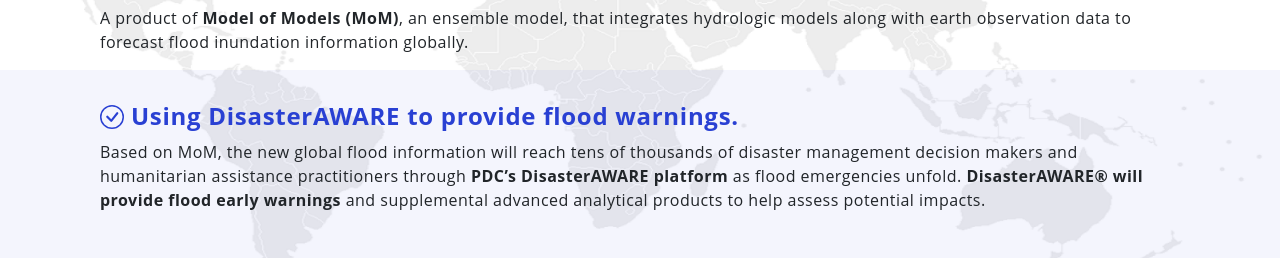
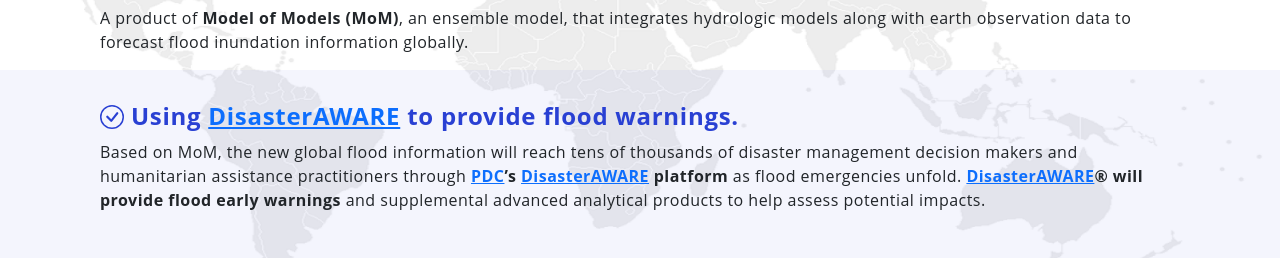
Before and after one commit to Global-Flood-Assessment/GIFFT-website, a Vue app: page / in a window 1280 px wide. Shown: the part 692-950 px from the top of the page. Built offline with nearby package versions, Linux system fonts and the light colour scheme; a web font is replaced by a local one.

Commit message:
Parse links

```diff
--- a/src/App.vue
+++ b/src/App.vue
@@ -3,7 +3,12 @@
 import HomeView from "./views/HomeView.vue";
 
 export default {
-  components: {HomeView}
+  components: {HomeView},
+  mounted() {
+    this.$el.outerHTML = this.$el.outerHTML
+        .replaceAll(/DisasterAWARE/g, "<a href='https://www.pdc.org/disasteraware/'>DisasterAWARE</a>")
+        .replaceAll(/PDC/g, "<a href='https://www.pdc.org/'>PDC</a>");
+  }
 }
 </script>
 
```
